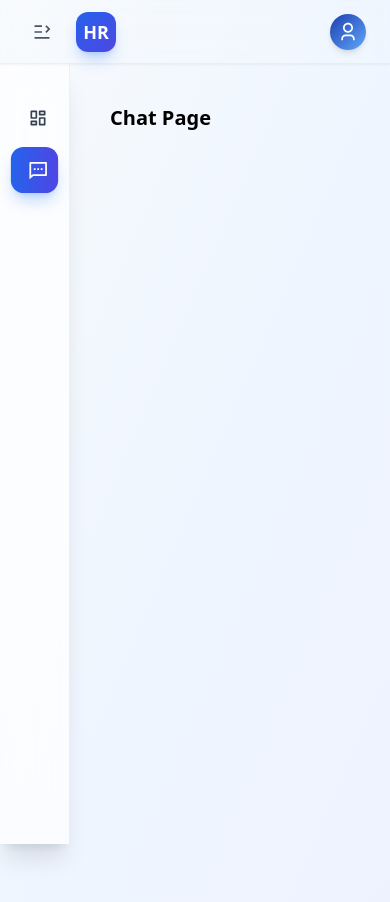
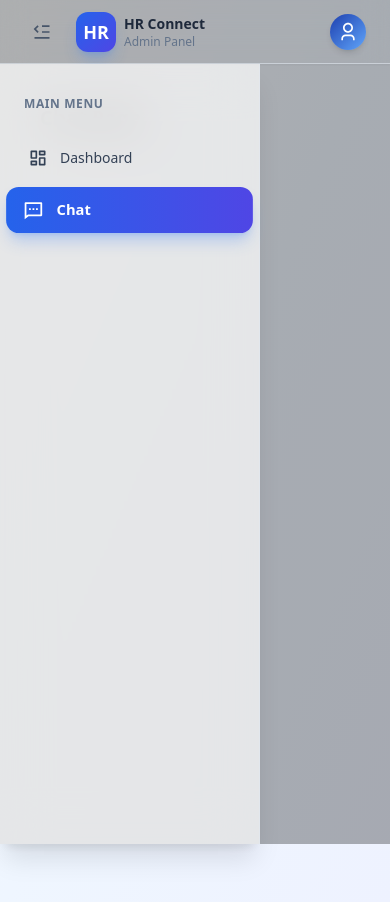
Before and after one commit to MayarrAteff/hr-feedback-panel, a React (Vite) app: page /chat in a window 390 px wide. Both pictures are taken after a click on the button "Toggle sidebar". Shown: the top 902 px of the page. Built offline with nearby package versions, Linux system fonts and the light colour scheme.

Commit message:
feat: responsive sidebar

```diff
--- a/src/UI/FeedbackTable.tsx
+++ b/src/UI/FeedbackTable.tsx
@@ -1,4 +1,4 @@
-import React, { useState, useMemo } from "react";
+import React, { useState, useMemo, useEffect } from "react";
 import { DataGrid } from "@mui/x-data-grid";
 import {
   Box,
@@ -200,6 +200,17 @@ export default function FeedbackDataGrid() {
     pageSize: 10,
   });
 
+  const [isSmallScreen, setIsSmallScreen] = useState(false);
+
+  useEffect(() => {
+    const MOBILE_BREAKPOINT = 1024;
+    const handleResize = () =>
+      setIsSmallScreen(window.innerWidth < MOBILE_BREAKPOINT);
+    handleResize();
+    window.addEventListener("resize", handleResize);
+    return () => window.removeEventListener("resize", handleResize);
+  }, []);
+
   return (
     <Box sx={{ width: "100%", padding: 3 }}>
       <h2
@@ -237,7 +248,7 @@ export default function FeedbackDataGrid() {
       </Box>
 
       {/* DataGrid */}
-      <Box sx={{ height: 600, width: "100%" }}>
+      <Box sx={{ width: "100%", overflowX: "auto" }}>
         <DataGrid
           rows={filteredRows}
           columns={columns}
@@ -246,6 +257,7 @@ export default function FeedbackDataGrid() {
           pageSizeOptions={[5, 10, 25, 50]}
           disableRowSelectionOnClick
           getRowHeight={() => "auto"}
+          autoHeight={isSmallScreen}
           sx={{
             "& .MuiDataGrid-columnHeader": {
               backgroundColor: "#0d47a1",
@@ -271,7 +283,11 @@ export default function FeedbackDataGrid() {
             },
 
             "& .MuiDataGrid-cell": {
-              padding: "16px",
+              padding: "12px",
+            },
+            // allow the grid to scroll horizontally on very small widths
+            ".MuiDataGrid-virtualScroller": {
+              overflowX: "auto",
             },
           }}
         />
--- a/src/UI/ScoreChart.tsx
+++ b/src/UI/ScoreChart.tsx
@@ -41,14 +41,24 @@ export function ScoreChart() {
     },
     responsive: [
       {
+        breakpoint: 1024,
+        options: {
+          chart: { width: 520, height: 320 },
+          legend: { position: "right" },
+        },
+      },
+      {
+        breakpoint: 768,
+        options: {
+          chart: { width: 420, height: 280 },
+          legend: { position: "bottom" },
+        },
+      },
+      {
         breakpoint: 480,
         options: {
-          chart: {
-            width: 200,
-          },
-          legend: {
-            position: "bottom",
-          },
+          chart: { width: 300, height: 220 },
+          legend: { position: "bottom" },
         },
       },
     ],
--- a/src/UI/Sidebar.tsx
+++ b/src/UI/Sidebar.tsx
@@ -1,16 +1,45 @@
 import { Link, Outlet } from "@tanstack/react-router";
 import { RiDashboardLine, RiMessage2Line } from "@remixicon/react";
+import { useEffect, useState } from "react";
 
 interface SidebarProps {
   isSidebarCollapsed: boolean;
+  setIsSidebarCollapsed?: (collapsed: boolean) => void;
 }
 
-export function Sidebar({ isSidebarCollapsed }:SidebarProps) {
+export function Sidebar({
+  isSidebarCollapsed,
+  setIsSidebarCollapsed,
+}: SidebarProps) {
+  const [isMobile, setIsMobile] = useState(false);
+
+  useEffect(() => {
+    const MOBILE_BREAKPOINT = 1024;
+    const handleResize = () =>
+      setIsMobile(window.innerWidth < MOBILE_BREAKPOINT);
+    handleResize();
+    window.addEventListener("resize", handleResize);
+    return () => window.removeEventListener("resize", handleResize);
+  }, []);
   return (
     <div className="flex flex-1 pt-16">
+      {/* overlay for mobile when sidebar is open */}
+      {isMobile && !isSidebarCollapsed && (
+        <div
+          className="fixed inset-0 bg-black/30 z-20"
+          onClick={() => setIsSidebarCollapsed?.(true)}
+          aria-hidden
+        />
+      )}
+
       <aside
-        className={`fixed left-0 top-16 bottom-0 bg-white/70 backdrop-blur-xl shadow-xl transition-all duration-300 z-20 border-r border-slate-200/60
-        ${isSidebarCollapsed ? "w-[70px]" : "w-[260px]"}`}
+        className={`fixed left-0 top-16 bottom-0 bg-white/70 backdrop-blur-xl shadow-xl transform transition-all duration-300 z-30 border-r border-slate-200/60
+        ${
+          isMobile && isSidebarCollapsed ? "-translate-x-full" : "translate-x-0"
+        }
+        ${
+          isSidebarCollapsed ? "w-[70px] lg:w-[70px]" : "w-[260px] lg:w-[260px]"
+        }`}
       >
         <nav className="py-8 px-3 h-full flex flex-col">
           {!isSidebarCollapsed && (
@@ -60,8 +89,9 @@ export function Sidebar({ isSidebarCollapsed }:SidebarProps) {
       </aside>
 
       <main
-        className={`flex-1 min-h-screen transition-all duration-300 ease-in-out
-        ${isSidebarCollapsed ? "ml-[70px]" : "ml-[260px]"} pt-6 px-6 pb-6`}
+        className={`flex-1 min-h-screen transition-all duration-300 ease-in-out ${
+          isSidebarCollapsed ? "lg:ml-[70px]" : "lg:ml-[260px]"
+        } ml-0 pt-6 px-6 pb-6`}
       >
         <div className="max-w-7xl mx-auto">
           <Outlet />
--- a/src/components/Layout.tsx
+++ b/src/components/Layout.tsx
@@ -1,9 +1,24 @@
-import { useState } from "react";
+import { useEffect, useState } from "react";
 import Header from "../UI/Header";
 import { Sidebar } from "../UI/Sidebar";
 
 export default function Layout() {
   const [isSidebarCollapsed, setIsSidebarCollapsed] = useState(false);
+
+  // Automatically collapse the sidebar on smaller screens
+  useEffect(() => {
+    const MOBILE_BREAKPOINT = 1024;
+
+    function handleResize() {
+      const isMobile = window.innerWidth < MOBILE_BREAKPOINT;
+      setIsSidebarCollapsed(isMobile);
+    }
+
+    handleResize();
+
+    window.addEventListener("resize", handleResize);
+    return () => window.removeEventListener("resize", handleResize);
+  }, []);
 
   return (
     <div className="min-h-screen flex flex-col bg-gradient-to-br from-slate-50 via-blue-50 to-indigo-50">
@@ -11,7 +26,10 @@ export default function Layout() {
         isSidebarCollapsed={isSidebarCollapsed}
         setIsSidebarCollapsed={setIsSidebarCollapsed}
       />
-      <Sidebar isSidebarCollapsed={isSidebarCollapsed} />
+      <Sidebar
+        isSidebarCollapsed={isSidebarCollapsed}
+        setIsSidebarCollapsed={setIsSidebarCollapsed}
+      />
     </div>
   );
 }
```
